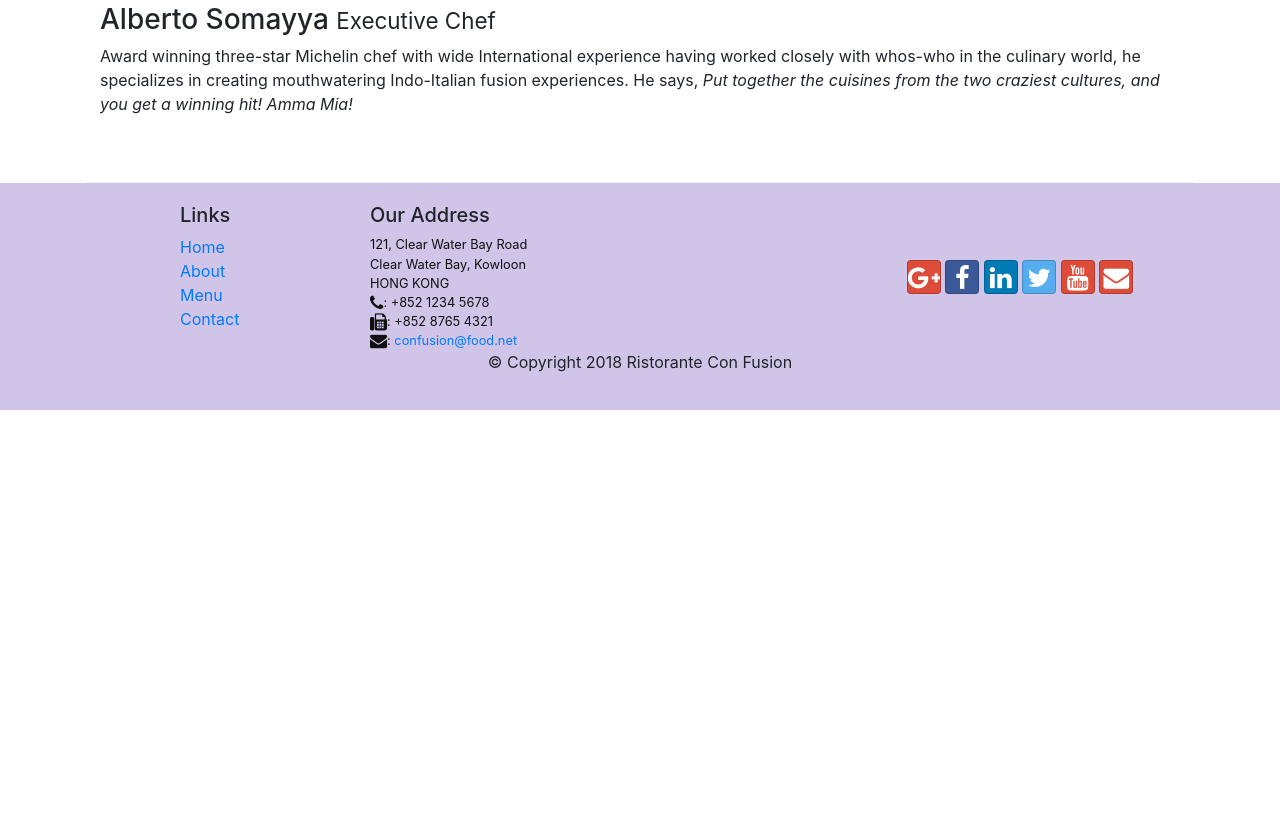
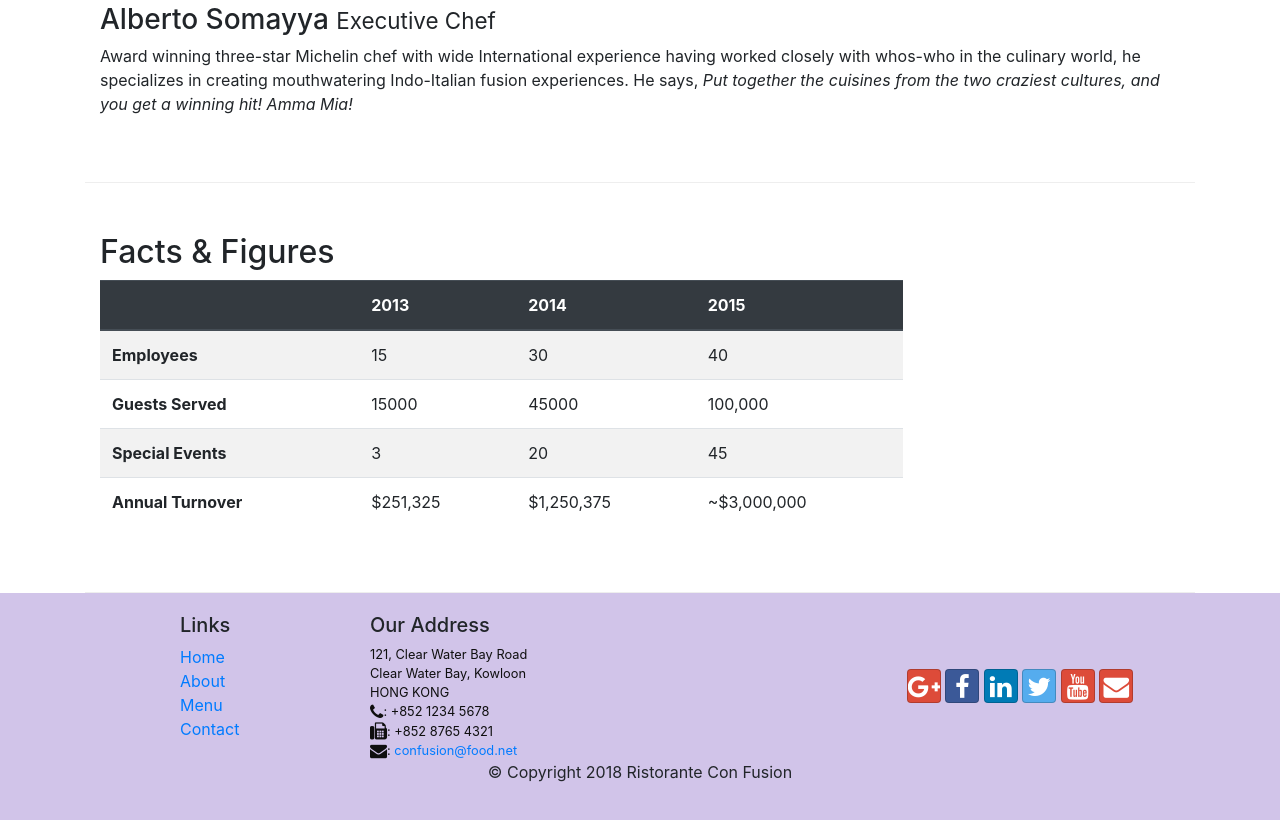
Before and after one commit to soorajarsn/Coursera_Full_Stack_Web_Development_with_React-, a website: page conFusion/aboutus.html in a window 1280 px wide. Shown: the part 1371-2191 px from the top of the page. Before the commit the page ends 1781 px from the top, so only its background shows below. Drawn offline with nearby package versions, Linux system fonts and the light colour scheme.

Commit message:
add table

```diff
--- a/conFusion/aboutus.html
+++ b/conFusion/aboutus.html
@@ -17,10 +17,18 @@
         <a class="navbar-brand" href="./index.html">Ristorante Con Fusion</a>
         <div class="collapse navbar-collapse" id="Navbar">
           <ul class="navbar-nav mr-auto">
-            <li class="nav-item"><a class="nav-link" href="./index.html"><span class="fa fa-home fa-lg"></span> Home</a></li>
-            <li class="nav-item active"><a class="nav-link" href="#"><span class="fa fa-info fa-lg"></span> About</a></li>
-            <li class="nav-item"><a class="nav-link" href="#"><span class="fa fa-list fa-lg"></span> Menu</a></li>
-            <li class="nav-item"><a class="nav-link" href="./contactus.html"><span class="fa fa-address-card fa-lg"></span> Contact</a></li>
+            <li class="nav-item">
+              <a class="nav-link" href="./index.html"><span class="fa fa-home fa-lg"></span> Home</a>
+            </li>
+            <li class="nav-item active">
+              <a class="nav-link" href="#"><span class="fa fa-info fa-lg"></span> About</a>
+            </li>
+            <li class="nav-item">
+              <a class="nav-link" href="#"><span class="fa fa-list fa-lg"></span> Menu</a>
+            </li>
+            <li class="nav-item">
+              <a class="nav-link" href="./contactus.html"><span class="fa fa-address-card fa-lg"></span> Contact</a>
+            </li>
           </ul>
         </div>
       </div>
@@ -93,6 +101,50 @@
           </p>
         </div>
       </div>
+      <div class="row row-content">
+        <div class="col-12 col-sm-9">
+          <h2>Facts &amp; Figures</h2>
+          <div class="table-responsive">
+            <table class="table table-striped">
+              <thead class="thead-dark">
+                <tr>
+                  <th>&nbsp;</th>
+                  <th>2013</th>
+                  <th>2014</th>
+                  <th>2015</th>
+                </tr>
+              </thead>
+              <tbody>
+                <tr>
+                  <th>Employees</th>
+                  <td>15</td>
+                  <td>30</td>
+                  <td>40</td>
+                </tr>
+                <tr>
+                  <th>Guests Served</th>
+                  <td>15000</td>
+                  <td>45000</td>
+                  <td>100,000</td>
+                </tr>
+                <tr>
+                  <th>Special Events</th>
+                  <td>3</td>
+                  <td>20</td>
+                  <td>45</td>
+                </tr>
+                <tr>
+                  <th>Annual Turnover</th>
+                  <td>$251,325</td>
+                  <td>$1,250,375</td>
+                  <td>~$3,000,000</td>
+                </tr>
+              </tbody>
+            </table>
+          </div>
+        </div>
+        <div class="col-12 col-sm-3"></div>
+      </div>
     </div>
 
     <footer class="footer">
```
